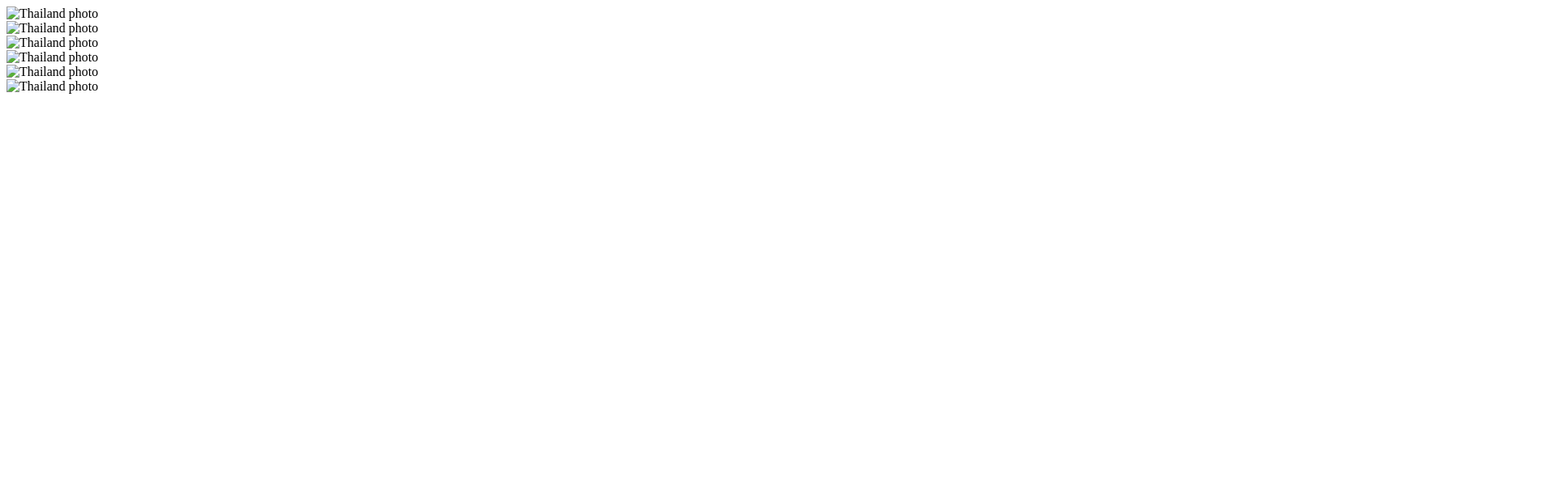
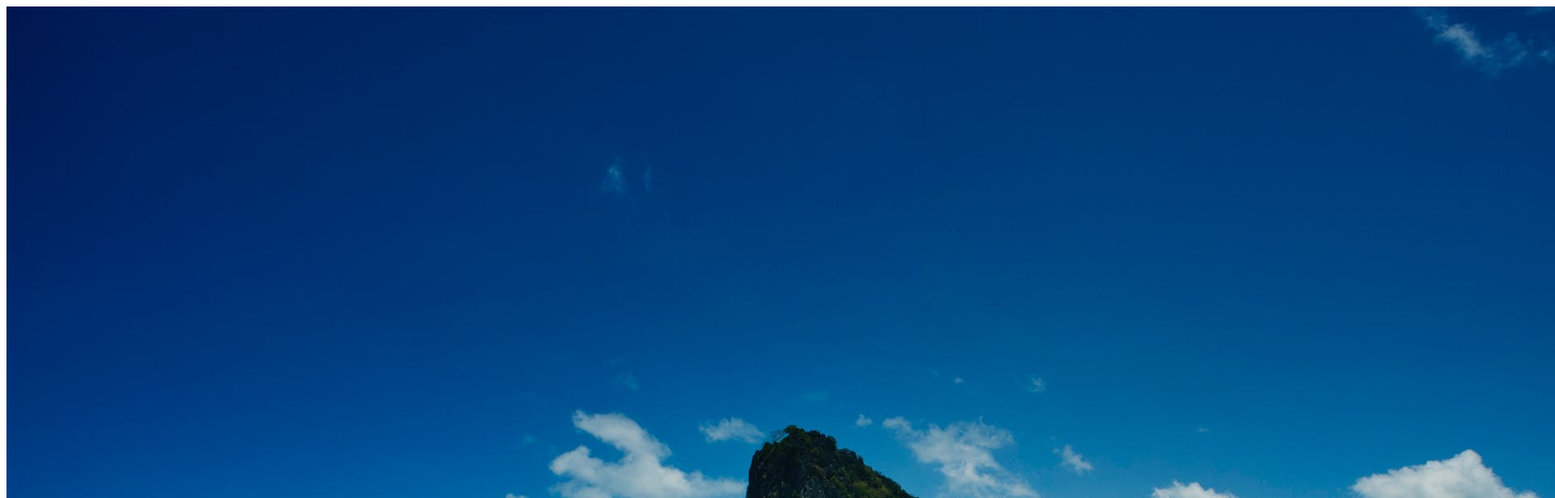
Before and after one commit to karolina-michalak/JS-small-projects, a plain HTML site: page slideshow/index.html in a window 1280 px wide. Shown: the top 616 px of the page at 81% size, 1920 px wide, since content can reach past the window. Drawn offline with Linux system fonts and the light colour scheme.

Commit message:
improved src and displayed only one photo

```diff
--- a/slideshow/index.html
+++ b/slideshow/index.html
@@ -11,23 +11,23 @@
 
 <body>
     <div class="container">
-        <div class="slide">
-            <img src="photo1.jpeg" alt="Thailand photo">
+        <div class="slide slide1">
+            <img src="img/photo1.jpeg" alt="Thailand photo">
         </div>
         <div class="slide">
-            <img src="photo2.jpeg" alt="Thailand photo">
+            <img src="img/photo2.jpeg" alt="Thailand photo">
         </div>
         <div class="slide">
-            <img src="photo3.jpeg" alt="Thailand photo">
+            <img src="img/photo3.jpeg" alt="Thailand photo">
         </div>
         <div class="slide">
-            <img src="photo4.jpeg" alt="Thailand photo">
+            <img src="img/photo4.jpeg" alt="Thailand photo">
         </div>
         <div class="slide">
-            <img src="photo5.jpeg" alt="Thailand photo">
+            <img src="img/photo5.jpeg" alt="Thailand photo">
         </div>
         <div class="slide">
-            <img src="photo6.jpeg" alt="Thailand photo">
+            <img src="img/photo6.jpeg" alt="Thailand photo">
         </div>
     </div>
     <script src="script.js"></script>
--- a/slideshow/style.css
+++ b/slideshow/style.css
@@ -0,0 +1,7 @@
+.slide {
+    display: none
+}
+
+.slide1 {
+    display: block
+}
```
